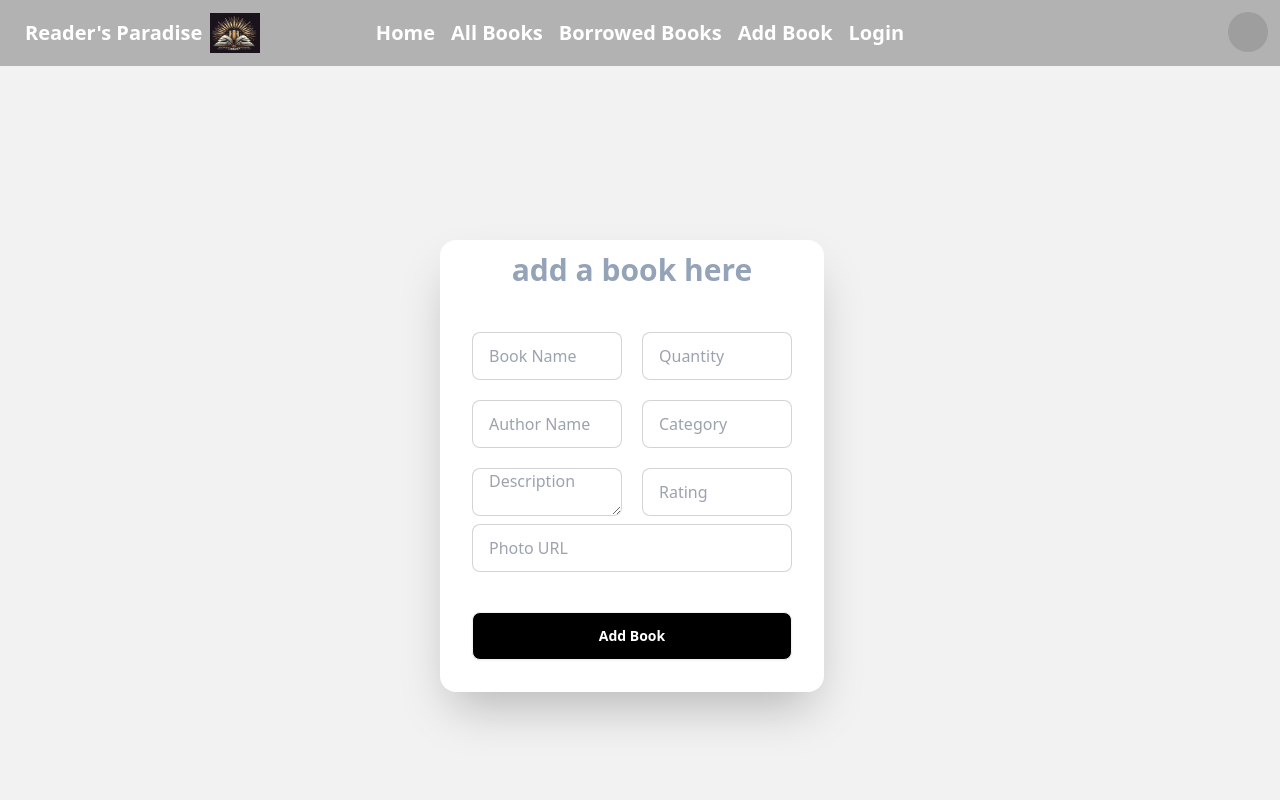
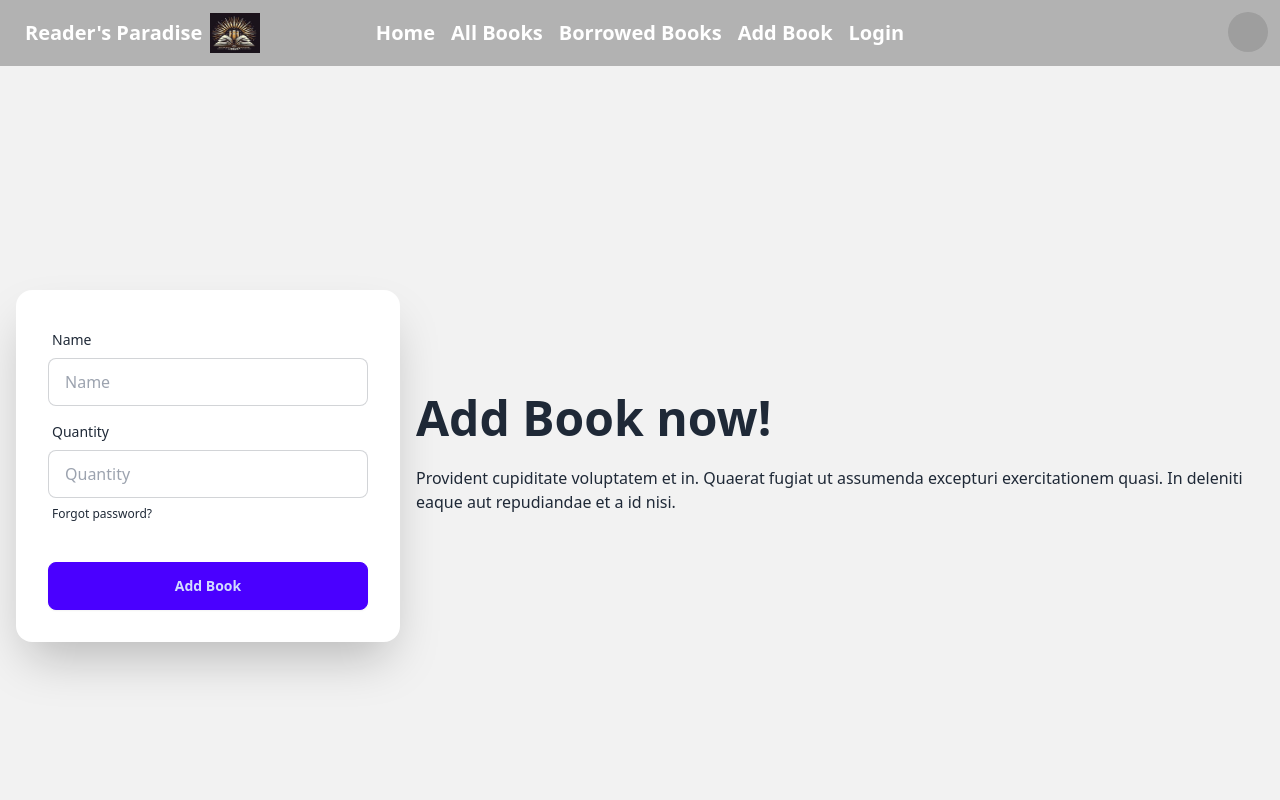
Before and after one commit to jhraju1122/readers-paradise-client, a React (Vite) app: page /addbooks in a window 1280 px wide. Shown: the top 800 px of the page. Built offline with nearby package versions, Linux system fonts and the light colour scheme; grey boxes are pictures that could not be loaded.

Commit message:
added Login and register form with terms and condition checkmark

```diff
--- a/src/pages/Shared/AddBooks/AddBooks.jsx
+++ b/src/pages/Shared/AddBooks/AddBooks.jsx
@@ -1,44 +1,47 @@
-import React from 'react';
-import { Link } from 'react-router-dom';
+import { Link } from "react-router-dom";
+
 
 const AddBooks = () => {
+    const handleAddBook = event =>{
+        event.preventDefault();
+        const form = event.target;
+        const Name = form.name.value;
+        const Quantity = form.number.value;
+        console.log(Name, Quantity)
+    }
     return (
-        <div>
-
         <div className="hero bg-base-200 min-h-screen">
         <div className="hero-content flex-col lg:flex-row-reverse">
           <div className="text-center lg:text-left">
+            <h1 className="text-5xl font-bold">Add Book now!</h1>
+            <p className="py-6">
+              Provident cupiditate voluptatem et in. Quaerat fugiat ut assumenda excepturi exercitationem
+              quasi. In deleniti eaque aut repudiandae et a id nisi.
+            </p>
           </div>
           <div className="card bg-base-100 w-full max-w-sm shrink-0 shadow-2xl">
-          <h1 className="mb-3 mt-3 text-slate-400 text-center text-3xl font-extrabold ">add a book here</h1>
-{/* Form */}
+
             <form className="card-body">
-          <div className="form-control grid grid-cols-2 gap-5">
-          <input type="text" placeholder="Book Name" className="input input-bordered" required />
-          <input className='input input-bordered' type="number" name="quantity" placeholder="Quantity" />
-          <input className='input input-bordered' type="text" name="AuthorName" placeholder="Author Name" />
-
-          <input className='input input-bordered' type="text" name="Category" placeholder="Category" />
-
-          <textarea className='input input-bordered' name="description" placeholder="Description"></textarea>
-
-          <input className='input input-bordered' type="number" name="Rating" placeholder="Rating" />
-
-        </div>
-        <div>
-        <input className='input input-bordered w-full' type="text" name="photo" placeholder="Photo URL" />
+              <div className="form-control">
+                <label className="label">
+                  <span className="label-text">Name</span>
+                </label>
+                <input type="text" placeholder="Name" name="name" className="input input-bordered" required />
               </div>
               <div className="form-control">
-
-
+                <label className="label">
+                  <span className="label-text">Quantity</span>
+                </label>
+                <input type="number" placeholder="Quantity" name="Number" className="input input-bordered" required />
+                <label className="label">
+                  <a href="#" className="label-text-alt link link-hover">Forgot password?</a>
+                </label>
               </div>
               <div className="form-control mt-6">
-            <Link className='btn bg-black text-white'>Add Book</Link>
+                <Link className="btn btn-primary" type="submit">Add Book</Link>
               </div>
             </form>
 
-
-    </div>
           </div>
         </div>
       </div>
--- a/src/pages/Shared/Login/Login.jsx
+++ b/src/pages/Shared/Login/Login.jsx
@@ -1,7 +1,47 @@
-import React from 'react';
+import { useState } from 'react';
+import { Link } from 'react-router-dom';
+
+
+
 
 const Login = () => {
+   const [registerError, setRegisterError] = useState('');
+   const [success, setSuccess] = useState('');
+
+  const handleLogin = e =>{
+    e.preventDefault();
+    const email = e.target.email.value;
+    const password = e.target.password.value;
+    const accepted = e.target.terms.checked;
+    console.log(email, password, accepted);
+
+
+       //  password at least 6 characters
+       if(password.length < 6){
+        setRegisterError('password should be at least 6 characters or longer');
+        return;
+      }
+      else if(!/[a-z]/.test(password)){
+        setRegisterError('your password should have at least one lowar case characters.')
+        return;
+      }
+      else if(!accepted){
+        setRegisterError('please accepted our terms and conditions!');
+        return;
+      }
+
+        //  reset user
+        setRegisterError('');
+        setSuccess('');
+   }
+
+
+
+
     return (
+
+      <div>
+
         <div className="hero bg-base-200 min-h-screen">
         <div className="hero-content flex-col lg:flex-row-reverse">
           <div className="text-center lg:text-left">
@@ -12,28 +52,49 @@ const Login = () => {
             </p>
           </div>
           <div className="card bg-base-100 w-full max-w-sm shrink-0 shadow-2xl">
-            <form className="card-body">
+            <form onSubmit={handleLogin}  className="card-body">
               <div className="form-control">
                 <label className="label">
                   <span className="label-text">Email</span>
                 </label>
-                <input type="email" placeholder="email" className="input input-bordered" required />
+                <input type="email" name='email' placeholder="email" className="input input-bordered" required />
               </div>
               <div className="form-control">
                 <label className="label">
                   <span className="label-text">Password</span>
                 </label>
-                <input type="password" placeholder="password" className="input input-bordered" required />
+                <input type="password" name='password' placeholder="password" className="input input-bordered" required />
                 <label className="label">
                   <a href="#" className="label-text-alt link link-hover">Forgot password?</a>
                 </label>
               </div>
+
+
+
+
               <div className="form-control mt-6">
-                <button className="btn btn-primary">Login</button>
-              </div>
+                <button type='submit' className="btn btn-primary">Login</button>
+
+                <div>
+            <input type="checkbox" name="terms" id="terms" />
+            <label className='ml-2 mb-4' htmlFor='terms'>Accept our <a>Terms and Conditions</a></label>
+            </div>
+            </div>
             </form>
+            {
+              registerError && <p className='text-red-700'>{registerError}</p>
+            }
+            {
+              success && <p className='text-green-600'>{success}</p>
+            }
+            <p>You have not already an account? please <Link to="/register">
+            <button type='submit' className="btn btn-link">Register</button>
+            </Link> </p>
+
+            <button className='btn'>Goole Login</button>
           </div>
         </div>
+      </div>
       </div>
     );
 };
--- a/src/pages/Shared/Navbar/Navbar.jsx
+++ b/src/pages/Shared/Navbar/Navbar.jsx
@@ -36,7 +36,7 @@ const Navbar = () => {
 
       </ul>
     </div>
-    <a className="btn btn-ghost text-xl">Reader's Paradise <span><img className="w-[50px] h-[40px]" src={logo} alt="" /></span></a>
+    <button className="btn btn-ghost text-xl">Reader's Paradise <span><img className="w-[50px] h-[40px]" src={logo} alt="" /></span></button>
   </div>
   <div className="navbar-center hidden lg:flex">
     <ul className="menu menu-horizontal px-1  text-xl">
--- a/src/pages/Shared/Register/Register.jsx
+++ b/src/pages/Shared/Register/Register.jsx
@@ -1,7 +1,47 @@
-import React from 'react';
+import { useState } from 'react';
+import { Link } from 'react-router-dom';
 
-const Register = () => {
+
+
+
+const Login = () => {
+   const [registerError, setRegisterError] = useState('');
+   const [success, setSuccess] = useState('');
+
+  const handleLogin = e =>{
+    e.preventDefault();
+    const email = e.target.email.value;
+    const password = e.target.password.value;
+    const accepted = e.target.terms.checked;
+    console.log(email, password, accepted);
+
+
+       //  password at least 6 characters
+       if(password.length < 6){
+        setRegisterError('password should be at least 6 characters or longer');
+        return;
+      }
+      else if(!/[a-z]/.test(password)){
+        setRegisterError('your password should have at least one lowar case characters.')
+        return;
+      }
+      else if(!accepted){
+        setRegisterError('please accepted our terms and conditions!');
+        return;
+      }
+
+        //  reset user
+        setRegisterError('');
+        setSuccess('');
+   }
+
+
+
+
     return (
+
+      <div>
+
         <div className="hero bg-base-200 min-h-screen">
         <div className="hero-content flex-col lg:flex-row-reverse">
           <div className="text-center lg:text-left">
@@ -12,30 +52,48 @@ const Register = () => {
             </p>
           </div>
           <div className="card bg-base-100 w-full max-w-sm shrink-0 shadow-2xl">
-            <form className="card-body">
+            <form onSubmit={handleLogin}  className="card-body">
               <div className="form-control">
                 <label className="label">
                   <span className="label-text">Email</span>
                 </label>
-                <input type="email" placeholder="email" className="input input-bordered" required />
+                <input type="email" name='email' placeholder="email" className="input input-bordered" required />
               </div>
               <div className="form-control">
                 <label className="label">
                   <span className="label-text">Password</span>
                 </label>
-                <input type="password" placeholder="password" className="input input-bordered" required />
+                <input type="password" name='password' placeholder="password" className="input input-bordered" required />
                 <label className="label">
                   <a href="#" className="label-text-alt link link-hover">Forgot password?</a>
                 </label>
               </div>
+
               <div className="form-control mt-6">
-                <button className="btn btn-primary">Login</button>
-              </div>
+                <button type='submit' className="btn btn-primary">Login</button>
+
+                <div>
+            <input type="checkbox" name="terms" id="terms" />
+            <label className='ml-2 mb-4' htmlFor='terms'>Accept our <a>Terms and Conditions</a></label>
+            </div>
+            </div>
             </form>
+            {
+              registerError && <p className='text-red-700'>{registerError}</p>
+            }
+            {
+              success && <p className='text-green-600'>{success}</p>
+            }
+            <p>You have not already an account? please <Link to="/login">
+            <button type='submit' className="btn btn-link">Login</button>
+            </Link> </p>
+
+            <button className='btn'>Goole Login</button>
           </div>
         </div>
+      </div>
       </div>
     );
 };
 
-export default Register;
+export default Login;
```
Lines whose indentation alone changed are shown as unchanged.
